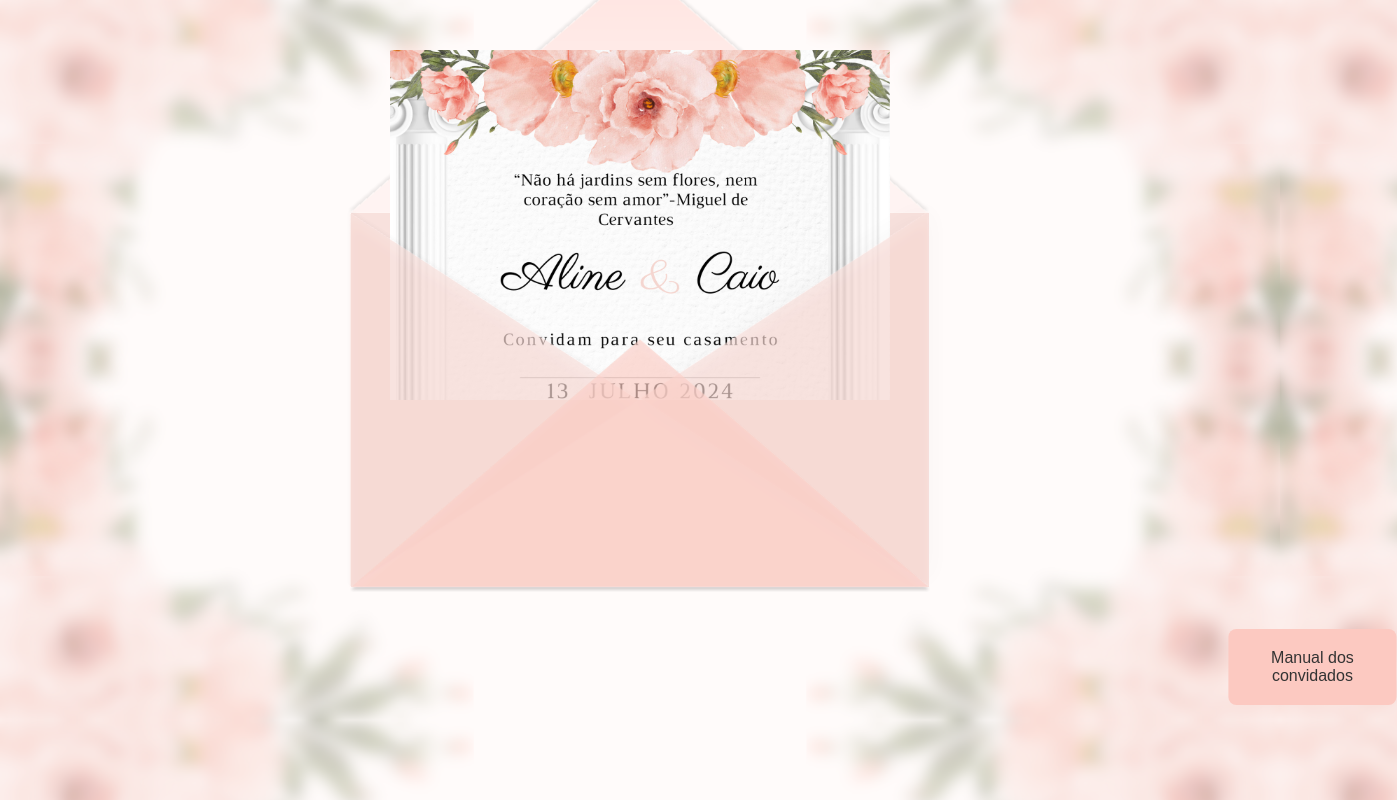
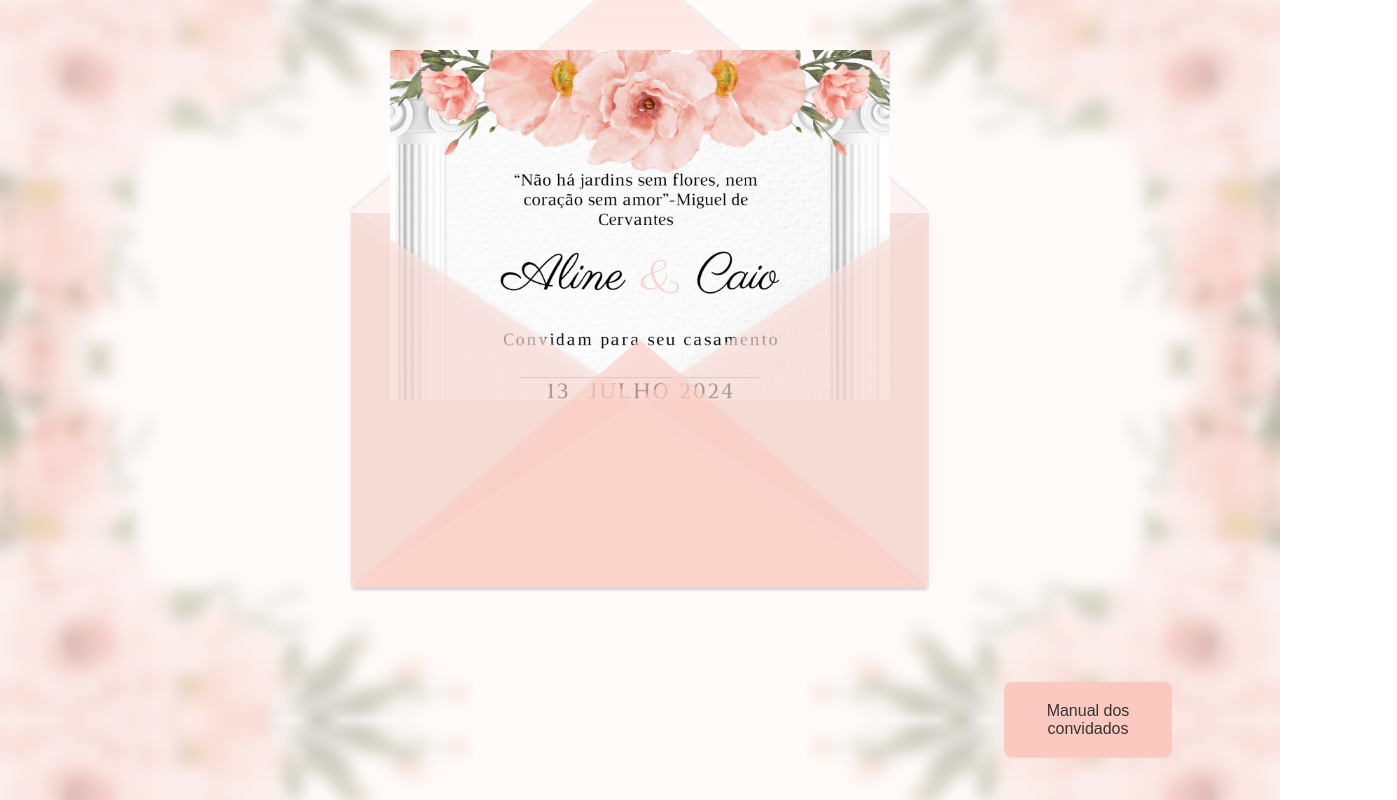
Before and after one commit to CaioRovetta15/convite, a plain HTML site: page index.html in a window 1280 px wide. Shown: the whole page, 1397 px wide, since content can reach past the window. Drawn offline with Linux system fonts and the light colour scheme.

Commit message:
change view to mobile

```diff
--- a/index.html
+++ b/index.html
@@ -63,11 +63,12 @@
 
     .manual {
       position: absolute;
-      top: 50%;
+      top: 90%;
       /* Align top of .backside to center of .component */
-      left: 50%;
+      left: 80%;
       /* Align left of .backside to center of .component */
-      transform: translate(350%, 300%);
+      transform: translate(-50%, -50%);
+
     }
 
     .manual button {
@@ -85,7 +86,7 @@
       /* Cursor style */
       transition: background-color 0.3s ease;
       /* Smooth transition */
-      font-size: 1em;
+      font-size: 2em;
       /* Relative font size */
     }
 
@@ -93,6 +94,21 @@
     .manual button:hover {
       background-color: #f5dbd7;
       /* Darken the color on hover */
+    }
+
+    @media (min-width:1200px) {
+      .manual button {
+        font-size: 1em;
+      }
+
+      .manual {
+        top: 90%;
+        /* Align top of .backside to center of .component */
+        left: 85%;
+        /* Align left of .backside to center of .component */
+
+      }
+
     }
   </style>
 </head>
```
Also changed, not shown: manual.html (+28 -5 lines), 1 other file.
